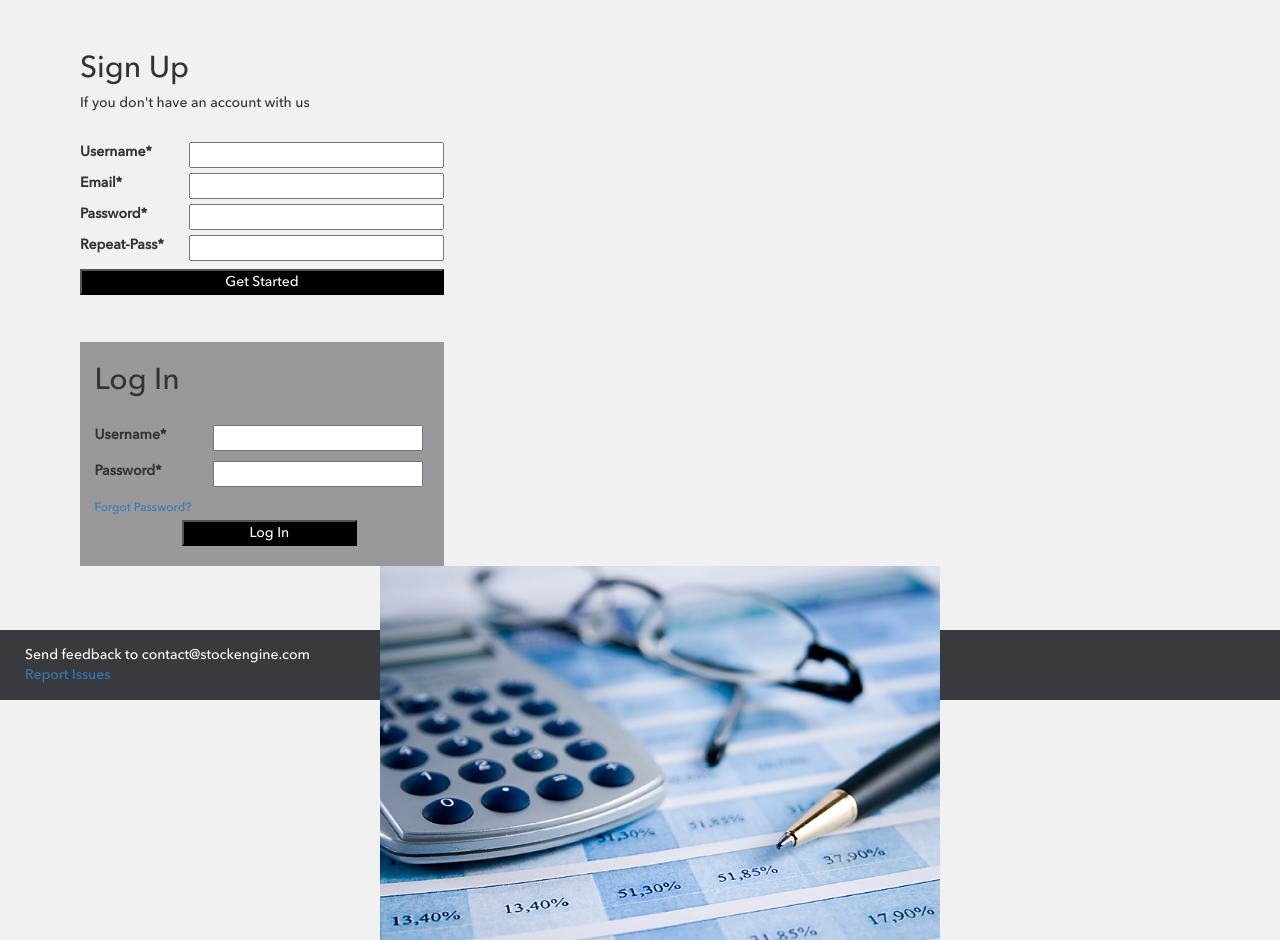
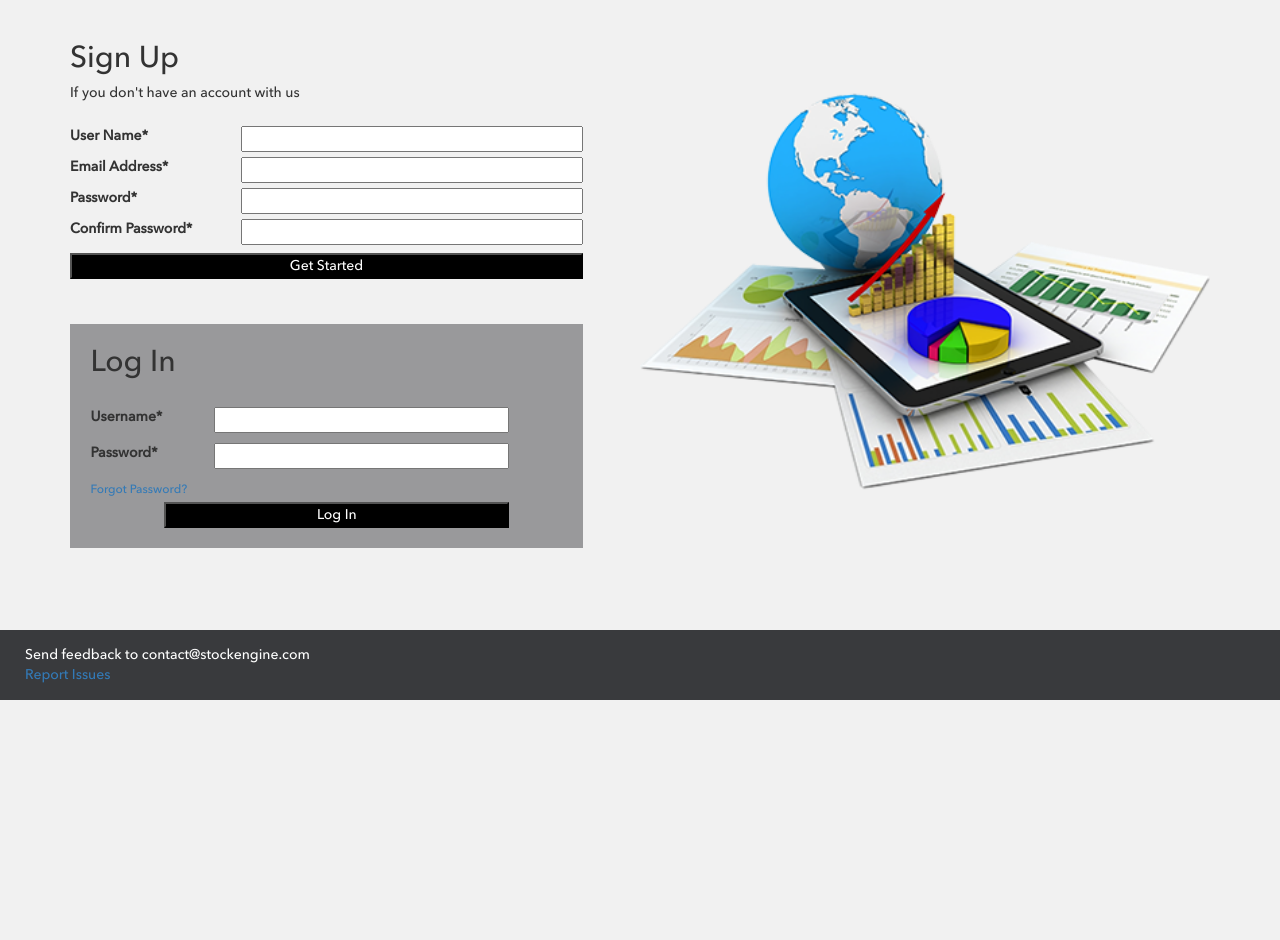
Before and after one commit to ChenayS/GroupProject, a Django app: page / in a window 1280 px wide. Shown: the part 100-1040 px from the top of the page. After the commit the page ends 800 px from the top, so only its background shows below. Run offline with Django 3.2, Linux system fonts and the light colour scheme; some libraries are stand-ins or nearby versions.

Commit message:
updated signup page

```diff
--- a/Term-Project/stockprofit/stockcalculate/templates/stockcalculate/index.html
+++ b/Term-Project/stockprofit/stockcalculate/templates/stockcalculate/index.html
@@ -8,6 +8,7 @@
 	 	<link href="https://maxcdn.bootstrapcdn.com/bootstrap/3.3.7/css/bootstrap.min.css" rel="stylesheet">
      	<link href='http://fonts.googleapis.com/css?family=Titillium+Web:400,300,600' rel='stylesheet' type='text/css'>
      	<link rel="stylesheet" href="/static/css/boot.css">
+
    </head>
 
    <body style="background-color:#f1f1f1">
@@ -22,78 +23,76 @@
         	</div>
       	</div>
 
-      	<div class="container">
-        	<div class="content">
-				<div class="tab-content" style="background-color:red">
-					<div style="margin-top:20px; width:65%;float:left;" id="signup">
-						<h2>Sign Up </h2>
+      	<div class="container" >
+        	<!--<div class="content" >-->
+		    <!--<div class="tab-content" >-->
+			<div style="margin-top:20px; width:50%;float:left;" id="signup" >
+				<h2>Sign Up</h2>
 				<p>If you don't have an account with us</p>
 				<form style="margin-top:4%;" action="/signup" method="get" enctype="multipart/form-data">
                 	<div class="top-row">
                   		<div class="field-wrap">
-                    				<div style="width:15%;float:left;">
-			          				  	<label>Username<span class="req">*</span></label>
+                    		<div style="width:30%;float:left;">
+			          			<label>User Name<span class="req">*</span></label>
 				    		</div>
-                    				<input style="width:35%;margin-bottom:5px;" type="text" name="name" id="name" required autocomplete="off" />
+                    		<input style="width:60%;margin-bottom:5px;" type="text" name="name" id="name" required autocomplete="off" />
                   		</div>
                   		<div class="field-wrap">
-                    				<div style="width:15%;float:left;">
-					  				  	<label>Email<span class="req">*</span></label>
+                    		<div style="width:30%;float:left;">
+					  			<label>Email Address<span class="req">*</span></label>
 				    		</div>
-                    				<input style="width:35%;margin-bottom:5px;" type="email" name="email" id="email" />
+                    		<input style="width:60%;margin-bottom:5px;" type="email" name="email" id="email" />
                   		</div>
                   		<div class="field-wrap">
-                    				<div style="width:15%;float:left;">
+                    		<div style="width:30%;float:left;">
 					  			<label>Password<span class="req">*</span></label>
 				    		</div>
-                    				<input style="width:35%;margin-bottom:5px;" type="password" name="password" id="password" required autocomplete="off"/>
+                    		<input style="width:60%;margin-bottom:5px;" type="password" name="password" id="password" required autocomplete="off"/>
                   		</div>
                   		<div class="field-wrap">
-                    				<div style="width:15%;float:left;">
-					  				  	<label>Repeat-Pass<span class="req">*</span></label>
+                    		<div style="width:30%;float:left;">
+					  			<label>Confirm Password<span class="req">*</span></label>
 				    		</div>
-                    				<input style="width:35%;margin-bottom:5px;" type="password" name="password1" id="password1" required autocomplete="off"/>
+                    		<input style="width:60%;margin-bottom:5px;" type="password" name="password1" id="password1" required autocomplete="off"/>
                   		</div>
-                  			  	<button style="width:50%;background-color:black;color:white;margin-top:3px;" type="submit" class="button button-block"/>Get Started</button>
+                  		<button style="width:90%;background-color:black;color:white;margin-top:3px;" type="submit" class="button button-block"/>Get Started</button>
+                   	</div>
 				</form>
-            		  </div>
 
         	    <br><br>
 
-        			  <div style="width:50%;float:left;margin-top:1%;background-color:#99999B" id="login">
+        	    <div style="width:90%;float:left;margin-top:1%;background-color:#99999B" id="login">
 					<div style="margin-left:4%;"><h2>Log In</h2><br>
 						<form action="/login" method="get" enctype="multipart/form-data">
 							<div class="field-wrap">
-            						  <div style="width:34%;float:left;">
+            					<div style="width:25%;float:left;">
 									<label>Username<span class="req">*</span></label>
 								</div>
             					<input style="width:60%;margin-bottom:10px;" type="text" name="loginname" id="loginname" required autocomplete="off"/>
 							</div>
 							<div class="field-wrap">
-            						  <div style="width:34%;float:left;">
+            					<div style="width:25%;float:left;">
 									<label>Password<span class="req">*</span></label>
 								</div>
             					<input style="width:60%;" type="password" name="loginpassword" id="loginpassword" required autocomplete="off"/>
 							</div>
-								  <div style="margin-top:10px;" class="field-wrap">
-								  </div>
+							<div style="margin-top:10px;" class="field-wrap"></div>
            					<a href="/forgot" action="/forgot"><small>Forgot Password?</small></a>
-          						  <center><button style="width:50%;background-color:black;color:white;margin-top:3px;" name="submit" type="submit" class="button button-block"/>Log In</button></center><br/>
+          					<center><button style="width:70%;background-color:black;color:white;margin-top:3px;" name="submit" type="submit" class="button button-block"/>Log In</button></center><br/>
 						</form>
 					</div>
 			  	</div>
-				  </div><!-- tab-content -->
-			  </div> <!-- /form -->
+			  	<!--</div> tab-content -->
+			  	<!--</div>  /form -->
 
 			  	<script src='http://cdnjs.cloudflare.com/ajax/libs/jquery/2.1.3/jquery.min.js'></script>
 			  	<!--<script src="js/index.js"></script>-->
-
-	  <div class="col-md-6" style="position: relative">
-		  <img src="/static/img/app.png" style="position: absolute; top: 0px; left: 300px; width: 100%;"></div>
-      </div>
     		  	<!-- jQuery (necessary for Bootstrap's JavaScript plugins) -->
     		  	<script src="https://ajax.googleapis.com/ajax/libs/jquery/1.11.3/jquery.min.js"></script>
     		  	<!-- Include all compiled plugins (below), or include individual files as needed -->
+		 	 </div>
+  		  	 <div>
+	  	  	  	<img src="/static/img/app.png" style="margin-top: 8%; width: 50%; float:left"></div>
   		     </div>
 		 </div>
 
```
Also changed, not shown: Term-Project/stockprofit/stockcalculate/templates/stockcalculate/login.html (+9 -20 lines), Term-Project/stockprofit/stockcalculate/templates/stockcalculate/signup.html (+12 -29 lines), Term-Project/stockprofit/login.db, Term-Project/stockprofit/static/static_dirs/img/app.png, Term-Project/stockprofit/static/static_dirs/img/invest-trend.png (deleted), Term-Project/stockprofit/static/static_dirs/img/invest.png, Term-Project/stockprofit/static/static_dirs/img/invest_trend.png (added), Term-Project/stockprofit/static/static_dirs/img/market-status.png, Term-Project/stockprofit/static/static_dirs/img/portfolio.png, 3 other files. Lines whose indentation alone changed are shown as unchanged.
